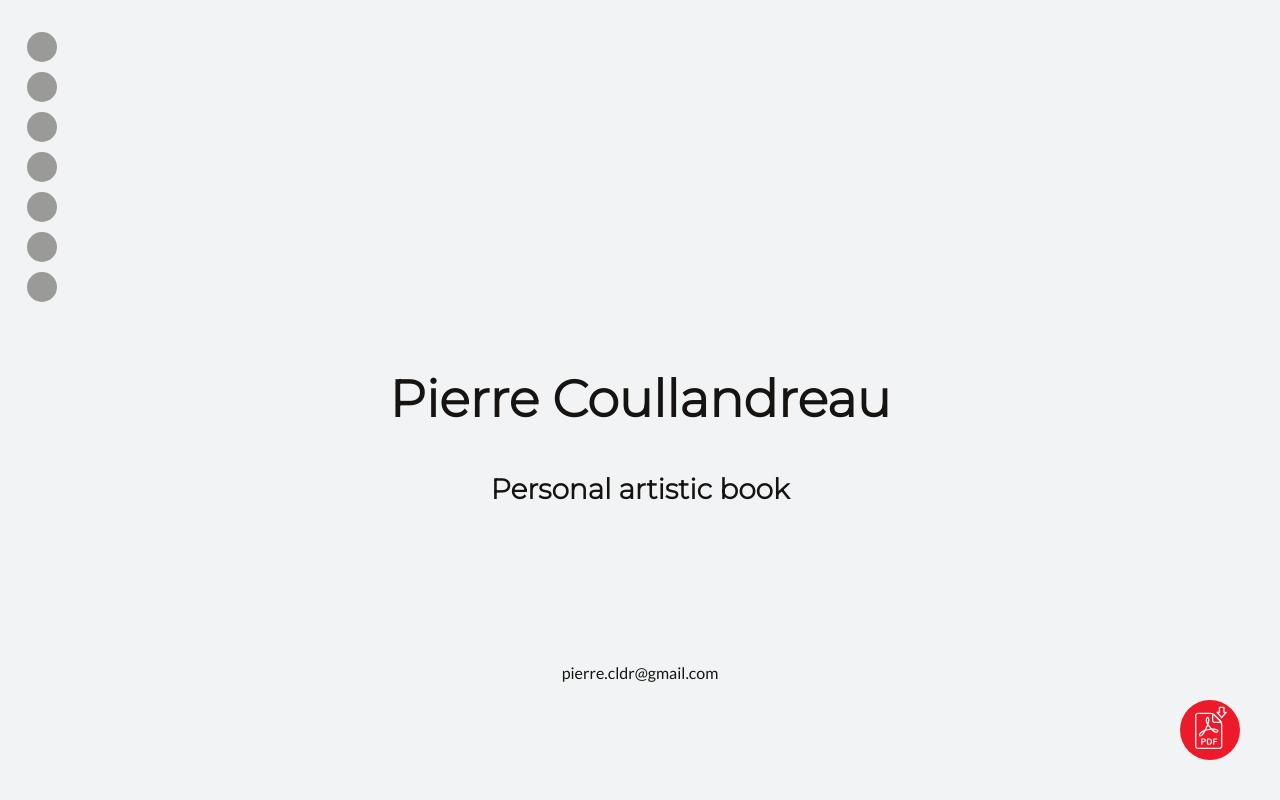
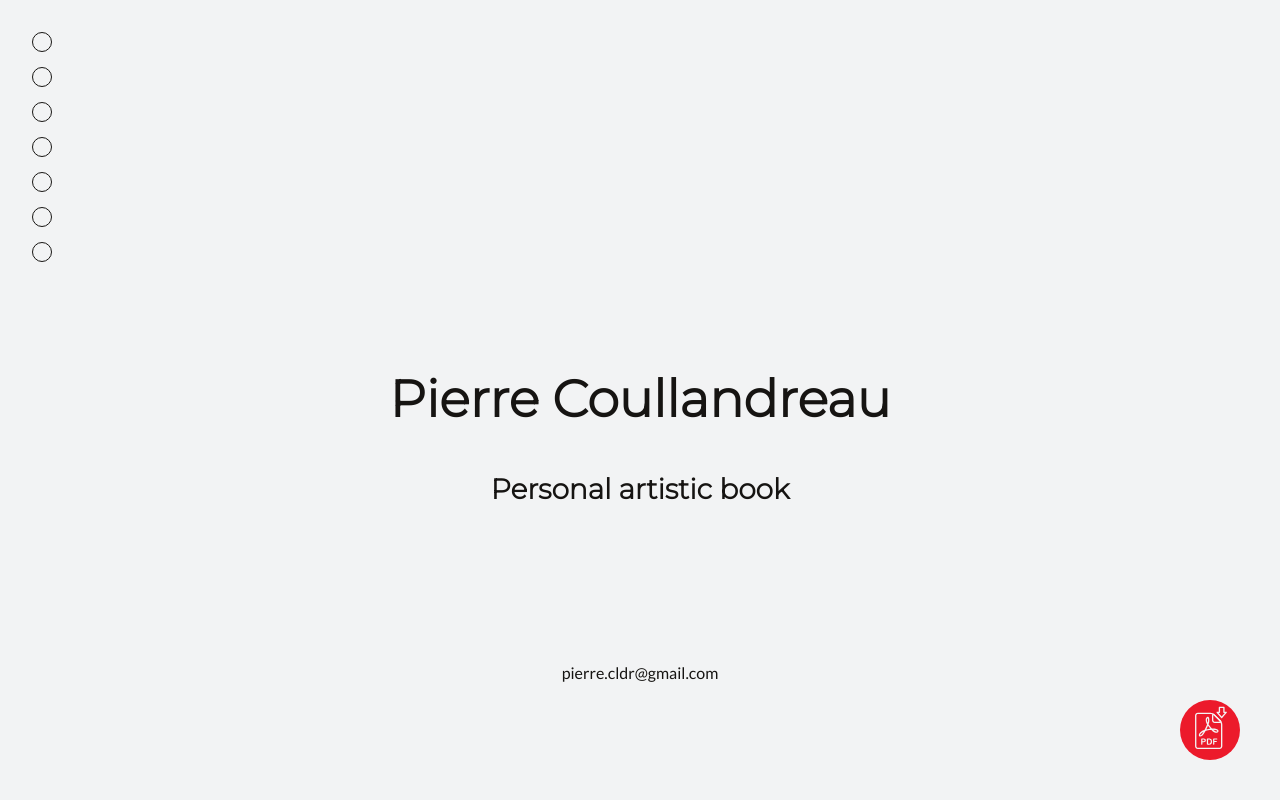
Before and after one commit to pcoullandreau/pcoullandreau.github.io, a React (Create React App) app: page / in a window 1280 px wide. Shown: the top 800 px of the page. Built offline with nearby package versions, Linux system fonts and the light colour scheme.

Commit message:
Editing style of nav bar

```diff
--- a/src/SideNavBar.js
+++ b/src/SideNavBar.js
@@ -1,6 +1,5 @@
 import React from 'react';
 import PropTypes from 'prop-types';
-// import { Icon } from 'semantic-ui-react';
 
 class SideNavBar extends React.Component {
 
@@ -17,10 +16,24 @@ class SideNavBar extends React.Component {
 
    handleItemHover = (e) => {
    	var targetElement = e.target.nextSibling
+   	var currentButton = e.target
    	if (e.type === "mouseenter") {
-   		targetElement.style.display = "inline-block"
+   		targetElement.style.display = "inline-block";
+   		if (this.props.selection === currentButton.name) {
+				currentButton.style.backgroundColor = "#EC1A2B";
+				currentButton.style.border = "none";
+			} else {
+				currentButton.style.backgroundColor = "#161412";
+				currentButton.style.border = "1px solid #161412";
+			}
    	} else {
-   		targetElement.style.display = "none"
+   		targetElement.style.display = "none";
+   		if (this.props.selection === currentButton.name) {
+				currentButton.style.backgroundColor = "#EC1A2B";
+			} else {
+				currentButton.style.backgroundColor = "#f2f3f4";
+				currentButton.style.border = "1px solid #161412";
+			}
    	}
    }
 
@@ -37,9 +50,11 @@ class SideNavBar extends React.Component {
 						React.Children.toArray(
 							Object.keys(this.props.config.sections).map((item, i) => {
 								var target = this.props.config.sections[item]
-								var backgroundColor = "#16141266";
+								var backgroundColor = "#f2f3f4";
+								var borderStyle = "1px solid #161412";
 								if (this.props.selection === target) {
 									backgroundColor = "#EC1A2B";
+									borderStyle = "none";
 								}
 								return (
 									<React.Fragment>
@@ -48,7 +63,7 @@ class SideNavBar extends React.Component {
 											id = {`nav-bar-button-${item}`}
 											name={target}
 											item = {item}
-											style = {{backgroundColor:backgroundColor}}
+											style = {{ backgroundColor:backgroundColor, border:borderStyle }}
 											onClick={this.handleItemClick}
 											onMouseEnter={this.handleItemHover}
 											onMouseLeave={this.handleItemHover}
--- a/src/style.css
+++ b/src/style.css
@@ -1,4 +1,3 @@
-
 
 body {
 	background-color: #f2f3f4;
@@ -201,51 +200,34 @@ body {
 	left: 3vh;
 	top: 4vh;
 	display: grid;
-	grid-template-columns: max(20%, 35px) max(80%, 35px);
+	grid-template-columns: max(20%, 35px) max(80%, 150px);
   	/*grid-template-rows: repeat(auto-fill, auto); */
-  	grid-row-gap: 10px;
+  	grid-row-gap: 15px;
   	grid-column-gap: 10px;
+  	overflow: visible;
 }
 
 .NavBarButton {
 	grid-column: 1;
 	justify-self:center;
   	align-self: center;
-	/*position: relative;*/
 	float: left;
-/*	margin-left: auto;
-	margin-right: auto;*/
-	/*display: block;*/
-	/*margin-top: 10%;*/
-	height: 30px;
-	width: 30px;
+	height: 20px;
+	width: 20px;
 	border-radius: 50%;
 	border: none;
 	cursor: pointer;
-	background-color: #16141266;
+	border: 1px solid #161412;
 	z-index: 10;
 }
 
-/*.ExternalFixedHeight {
-	margin-top: 3%;
-	height: 35px;
-}
-*/
 .NavMenuExpand {
-	/*float: right;*/
-	/*display: inline-block;*/
 	display: none;
 	grid-column: 2;
 	justify-self:start;
   	align-self: center;
-	/*border-radius: 190px;*/
-	/*height: 30px;*/
-	/*margin-bottom: 4px;*/
 }
 
 .NavMenuExpand p {
-	/*padding-top: 10px;*/
 	color: #161412;
-/*	padding-right: 20px;
-	padding-left: 60px;*/
 }
```
